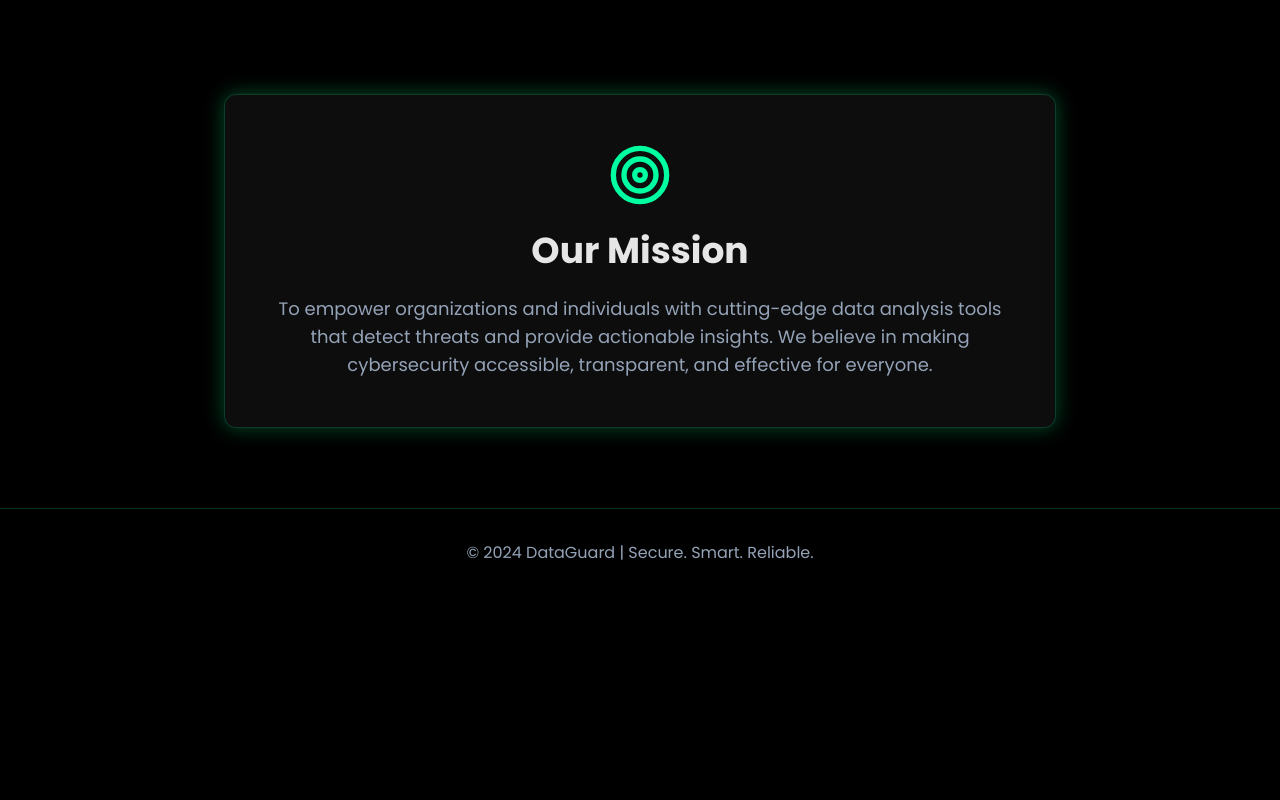
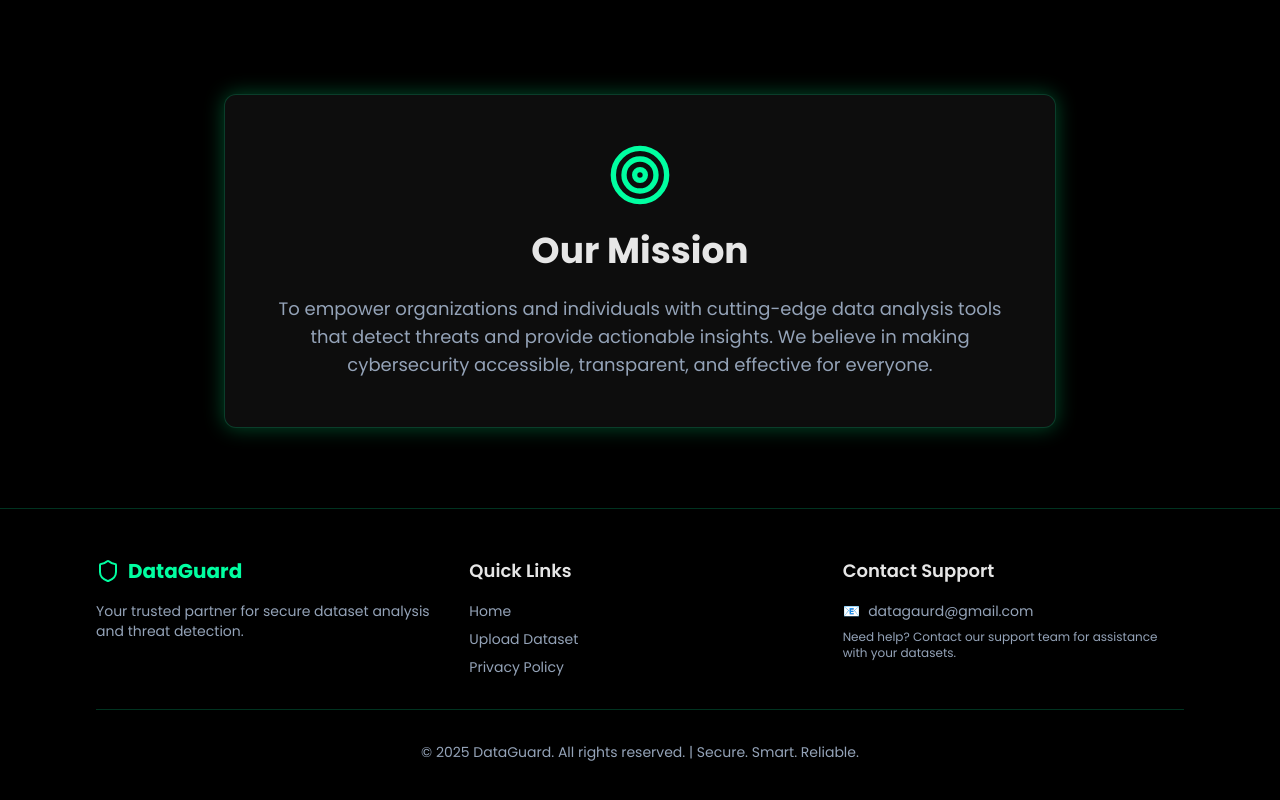
Before and after one commit to VVachan/secure-data-scan, a React (Vite) app: page / in a window 1280 px wide. Shown: the part 1054-1854 px from the top of the page. Before the commit the page ends 1651 px from the top, so only its background shows below. Built offline with nearby package versions, Linux system fonts and the light colour scheme; the HTML template or start-up script is replaced by a standard one.

Commit message:
Refactor: Update footer content

```diff
--- a/src/pages/Home.tsx
+++ b/src/pages/Home.tsx
@@ -98,9 +98,66 @@ const Home = () => {
       </section>
 
       {/* Footer */}
-      <footer className="py-8 px-4 border-t border-primary/20">
-        <div className="container mx-auto text-center text-muted-foreground">
-          <p>© 2024 DataGuard | Secure. Smart. Reliable.</p>
+      <footer className="py-12 px-4 border-t border-primary/20">
+        <div className="container mx-auto max-w-6xl">
+          <div className="grid md:grid-cols-3 gap-8 mb-8">
+            {/* About Section */}
+            <div>
+              <div className="flex items-center gap-2 mb-4">
+                <Shield className="w-6 h-6 text-primary" />
+                <h3 className="text-xl font-bold text-primary">DataGuard</h3>
+              </div>
+              <p className="text-muted-foreground text-sm">
+                Your trusted partner for secure dataset analysis and threat detection.
+              </p>
+            </div>
+
+            {/* Quick Links */}
+            <div>
+              <h4 className="text-lg font-semibold mb-4">Quick Links</h4>
+              <ul className="space-y-2 text-sm text-muted-foreground">
+                <li>
+                  <Link to="/" className="hover:text-primary transition-colors">
+                    Home
+                  </Link>
+                </li>
+                <li>
+                  <Link to="/upload" className="hover:text-primary transition-colors">
+                    Upload Dataset
+                  </Link>
+                </li>
+                <li>
+                  <Link to="/privacy" className="hover:text-primary transition-colors">
+                    Privacy Policy
+                  </Link>
+                </li>
+              </ul>
+            </div>
+
+            {/* Contact Section */}
+            <div>
+              <h4 className="text-lg font-semibold mb-4">Contact Support</h4>
+              <ul className="space-y-2 text-sm text-muted-foreground">
+                <li className="flex items-center gap-2">
+                  <span className="text-primary">📧</span>
+                  <a
+                    href="mailto:datagaurd@gmail.com"
+                    className="hover:text-primary transition-colors"
+                  >
+                    datagaurd@gmail.com
+                  </a>
+                </li>
+                <li className="text-xs mt-4">
+                  Need help? Contact our support team for assistance with your datasets.
+                </li>
+              </ul>
+            </div>
+          </div>
+
+          {/* Bottom Bar */}
+          <div className="pt-8 border-t border-primary/20 text-center text-sm text-muted-foreground">
+            <p>© 2025 DataGuard. All rights reserved. | Secure. Smart. Reliable.</p>
+          </div>
         </div>
       </footer>
     </div>
```
